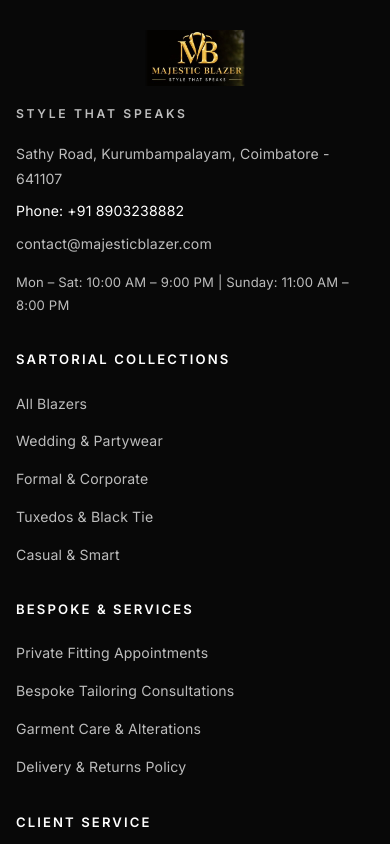
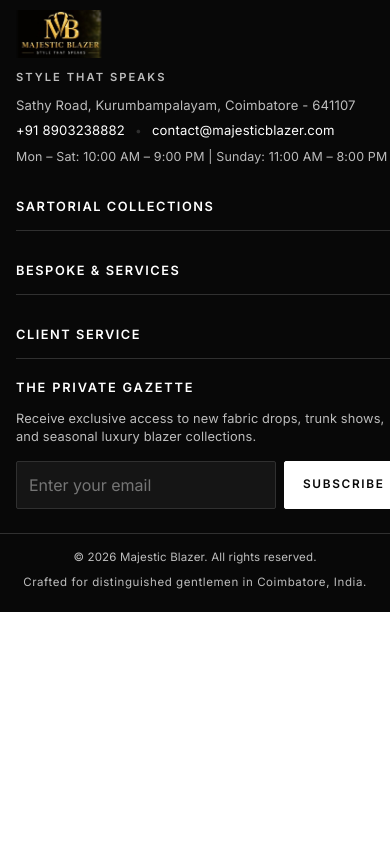
Before and after one commit to arjunrajadurai2006-code/majestic-blazer, a React (Vite) app in the folder client/: page /shop in a window 390 px wide. Shown: the part 1020-1864 px from the top of the page. After the commit the page ends 1632 px from the top, so only its background shows below. Built offline with nearby package versions, Linux system fonts and the light colour scheme; no server answers.

Commit message:
feat(ui): shorten mobile footer with touch accordions, compact brand info, and responsive newsletter

```diff
--- a/client/src/components/layout/Footer.jsx
+++ b/client/src/components/layout/Footer.jsx
@@ -1,5 +1,6 @@
 import { useState } from 'react';
 import { Link } from 'react-router-dom';
+import { ChevronDown } from 'lucide-react';
 import Logo from '../common/Logo';
 import { useToast } from '../../context/ToastContext';
 import { ADMIN_APP_URL } from '../../config/urls';
@@ -16,8 +17,13 @@ export const BUSINESS = {
 
 export default function Footer() {
   const [email, setEmail] = useState('');
+  const [openSection, setOpenSection] = useState(null);
   const { success } = useToast();
   const adminLoginUrl = `${ADMIN_APP_URL}/login`;
+
+  const toggleSection = (section) => {
+    setOpenSection((prev) => (prev === section ? null : section));
+  };
 
   const handleSubscribe = (e) => {
     e.preventDefault();
@@ -30,20 +36,36 @@ export default function Footer() {
   return (
     <footer className={styles.footer} id="site-footer">
       <div className={`container ${styles.grid}`}>
+        {/* Brand & Atelier Coordinates */}
         <div className={styles.brand}>
-          <Logo height={56} variant="bare" />
+          <Logo height={48} variant="bare" className={styles.brandLogo} />
           <p className={styles.tagline}>{BUSINESS.tagline}</p>
           <address className={styles.address}>
             <p>{BUSINESS.address}</p>
-            <p><a href={`tel:+91${BUSINESS.phone}`} className={styles.phoneLink}>Phone: +91 {BUSINESS.phone}</a></p>
-            <p><a href={`mailto:${BUSINESS.email}`}>{BUSINESS.email}</a></p>
+            <div className={styles.contactRow}>
+              <a href={`tel:+91${BUSINESS.phone}`} className={styles.phoneLink}>+91 {BUSINESS.phone}</a>
+              <span className={styles.dotSeparator}>•</span>
+              <a href={`mailto:${BUSINESS.email}`} className={styles.emailLink}>{BUSINESS.email}</a>
+            </div>
             <p className={styles.hours}>{BUSINESS.hours}</p>
           </address>
         </div>
 
+        {/* Column 1: Sartorial Collections */}
         <div className={styles.col}>
-          <h3>Sartorial Collections</h3>
-          <ul>
+          <button
+            type="button"
+            className={styles.colHeaderBtn}
+            onClick={() => toggleSection('collections')}
+            aria-expanded={openSection === 'collections'}
+          >
+            <span>Sartorial Collections</span>
+            <ChevronDown
+              size={15}
+              className={`${styles.colChevron} ${openSection === 'collections' ? styles.chevronRotated : ''}`}
+            />
+          </button>
+          <ul className={`${styles.colList} ${openSection === 'collections' ? styles.listOpen : ''}`}>
             <li><Link to="/shop">All Blazers</Link></li>
             <li><Link to="/shop?category=wedding-partywear">Wedding & Partywear</Link></li>
             <li><Link to="/shop?category=formal-blazers">Formal & Corporate</Link></li>
@@ -52,9 +74,21 @@ export default function Footer() {
           </ul>
         </div>
 
+        {/* Column 2: Bespoke & Services */}
         <div className={styles.col}>
-          <h3>Bespoke & Services</h3>
-          <ul>
+          <button
+            type="button"
+            className={styles.colHeaderBtn}
+            onClick={() => toggleSection('bespoke')}
+            aria-expanded={openSection === 'bespoke'}
+          >
+            <span>Bespoke & Services</span>
+            <ChevronDown
+              size={15}
+              className={`${styles.colChevron} ${openSection === 'bespoke' ? styles.chevronRotated : ''}`}
+            />
+          </button>
+          <ul className={`${styles.colList} ${openSection === 'bespoke' ? styles.listOpen : ''}`}>
             <li><Link to="/contact">Private Fitting Appointments</Link></li>
             <li><Link to="/contact">Bespoke Tailoring Consultations</Link></li>
             <li><Link to="/terms-and-conditions">Garment Care & Alterations</Link></li>
@@ -62,9 +96,21 @@ export default function Footer() {
           </ul>
         </div>
 
+        {/* Column 3: Client Service */}
         <div className={styles.col}>
-          <h3>Client Service</h3>
-          <ul>
+          <button
+            type="button"
+            className={styles.colHeaderBtn}
+            onClick={() => toggleSection('client')}
+            aria-expanded={openSection === 'client'}
+          >
+            <span>Client Service</span>
+            <ChevronDown
+              size={15}
+              className={`${styles.colChevron} ${openSection === 'client' ? styles.chevronRotated : ''}`}
+            />
+          </button>
+          <ul className={`${styles.colList} ${openSection === 'client' ? styles.listOpen : ''}`}>
             <li><Link to="/profile">My Account</Link></li>
             <li><Link to="/orders">Order History & Invoices</Link></li>
             <li><Link to="/wishlist">Saved Pieces</Link></li>
@@ -76,13 +122,14 @@ export default function Footer() {
           </ul>
         </div>
 
+        {/* Newsletter */}
         <div className={styles.newsletter}>
           <h3>The Private Gazette</h3>
           <p>Receive exclusive access to new fabric drops, trunk shows, and seasonal luxury blazer collections.</p>
           <form onSubmit={handleSubscribe} className={styles.newsForm}>
             <input
               type="email"
-              placeholder="Enter your email address"
+              placeholder="Enter your email"
               value={email}
               onChange={(e) => setEmail(e.target.value)}
               required
--- a/client/src/components/layout/Footer.module.css
+++ b/client/src/components/layout/Footer.module.css
@@ -2,7 +2,7 @@
   margin-top: auto;
   background: var(--color-obsidian);
   border-top: 1px solid var(--color-border-dark);
-  padding: 88px 0 36px;
+  padding: 80px 0 36px;
   color: var(--color-text-light-secondary);
   font-size: 0.9rem;
 }
@@ -16,12 +16,17 @@
 .brand {
   display: flex;
   flex-direction: column;
-  gap: 18px;
+  gap: 16px;
+}
+
+.brandLogo {
+  display: inline-block;
+  width: fit-content;
 }
 
 .tagline {
   color: var(--color-text-light-secondary);
-  font-size: 0.76rem;
+  font-size: 0.74rem;
   font-weight: 600;
   letter-spacing: 0.22em;
   text-transform: uppercase;
@@ -37,23 +42,59 @@
   font-size: 0.88rem;
 }
 
-.phoneLink {
+.contactRow {
+  display: flex;
+  align-items: center;
+  gap: 8px;
+}
+
+.dotSeparator {
+  color: var(--color-border-dark);
+  font-size: 0.75rem;
+}
+
+.phoneLink,
+.emailLink {
   color: var(--color-text-light);
   text-decoration: none;
   transition: color var(--transition-fast);
 }
 
-.phoneLink:hover {
+.phoneLink:hover,
+.emailLink:hover {
   color: var(--color-white);
 }
 
 .hours {
   color: var(--color-text-light-secondary);
   font-size: 0.82rem;
-  margin-top: 6px;
+  margin-top: 4px;
 }
 
-.col h3,
+/* Accordion Header / Heading */
+.colHeaderBtn {
+  background: none;
+  border: none;
+  padding: 0;
+  width: 100%;
+  display: flex;
+  justify-content: space-between;
+  align-items: center;
+  color: var(--color-white);
+  font-size: 0.82rem;
+  font-family: var(--font-body);
+  letter-spacing: 0.16em;
+  text-transform: uppercase;
+  margin-bottom: 24px;
+  font-weight: 600;
+  text-align: left;
+  cursor: default;
+}
+
+.colChevron {
+  display: none;
+}
+
 .newsletter h3 {
   color: var(--color-white);
   font-size: 0.82rem;
@@ -64,10 +105,13 @@
   font-weight: 600;
 }
 
-.col ul {
+.colList {
   display: flex;
   flex-direction: column;
   gap: 14px;
+  list-style: none;
+  margin: 0;
+  padding: 0;
 }
 
 .col a {
@@ -81,6 +125,10 @@
 .col a:hover {
   color: var(--color-white);
   transform: translateX(4px);
+}
+
+.adminFooterLink {
+  opacity: 0.85;
 }
 
 .newsletter {
@@ -138,8 +186,8 @@
 }
 
 .bottom {
-  margin-top: 64px;
-  padding-top: 28px;
+  margin-top: 56px;
+  padding-top: 24px;
   border-top: 1px solid var(--color-border-dark);
   display: flex;
   justify-content: space-between;
@@ -155,10 +203,11 @@
   color: var(--color-text-light-secondary);
 }
 
+/* Tablet Layout */
 @media (max-width: 1024px) {
   .grid {
     grid-template-columns: repeat(2, 1fr);
-    gap: 40px;
+    gap: 36px;
   }
   .brand {
     grid-column: span 2;
@@ -168,49 +217,145 @@
   }
 }
 
+/* Mobile Layout - Ultra-compact, luxury touch-friendly */
 @media (max-width: 640px) {
   .footer {
-    padding: 56px 0 28px;
+    padding: 36px 0 20px;
   }
 
   .grid {
     grid-template-columns: 1fr;
-    gap: 36px;
+    gap: 16px;
   }
 
-  .brand, .newsletter {
+  .brand,
+  .newsletter {
     grid-column: auto;
   }
 
-  .newsInput,
+  .brand {
+    gap: 10px;
+  }
+
+  .tagline {
+    font-size: 0.7rem;
+    letter-spacing: 0.18em;
+  }
+
+  .address {
+    font-size: 0.82rem;
+    line-height: 1.5;
+    gap: 5px;
+  }
+
+  .contactRow {
+    flex-wrap: wrap;
+    gap: 6px 10px;
+  }
+
+  .hours {
+    font-size: 0.78rem;
+    margin-top: 2px;
+  }
+
+  /* Accordion Rows for Link Columns */
+  .col {
+    border-bottom: 1px solid var(--color-border-dark);
+  }
+
+  .colHeaderBtn {
+    cursor: pointer;
+    padding: 13px 0;
+    margin-bottom: 0;
+    font-size: 0.8rem;
+    letter-spacing: 0.12em;
+    user-select: none;
+    -webkit-tap-highlight-color: transparent;
+  }
+
+  .colChevron {
+    display: inline-block;
+    color: var(--color-gold);
+    transition: transform 0.28s cubic-bezier(0.4, 0, 0.2, 1);
+  }
+
+  .chevronRotated {
+    transform: rotate(180deg);
+  }
+
+  .colList {
+    overflow: hidden;
+    max-height: 0;
+    opacity: 0;
+    gap: 10px;
+    transition: max-height 0.3s cubic-bezier(0.4, 0, 0.2, 1), opacity 0.2s ease, padding 0.2s ease;
+    padding: 0;
+  }
+
+  .listOpen {
+    max-height: 380px;
+    opacity: 1;
+    padding: 4px 0 16px;
+  }
+
+  .col a {
+    font-size: 0.84rem;
+    padding: 2px 0;
+  }
+
+  /* Compact Newsletter */
+  .newsletter {
+    padding-top: 6px;
+    gap: 10px;
+  }
+
+  .newsletter h3 {
+    margin-bottom: 4px;
+    font-size: 0.8rem;
+    letter-spacing: 0.14em;
+  }
+
+  .newsletter p {
+    font-size: 0.8rem;
+    line-height: 1.45;
+  }
+
+  .newsForm {
+    flex-direction: row;
+    gap: 8px;
+    margin-top: 4px;
+  }
+
+  .newsInput {
+    flex: 1;
+    padding: 10px 12px;
+    font-size: 0.82rem;
+    box-sizing: border-box;
+  }
+
   .newsBtn {
-    width: 100%;
+    padding: 10px 18px;
+    font-size: 0.74rem;
+    white-space: nowrap;
     box-sizing: border-box;
+    width: auto;
   }
 
   .bottom {
     flex-direction: column;
     text-align: center;
-    gap: 12px;
-    margin-top: 44px;
+    gap: 6px;
+    margin-top: 24px;
+    padding-top: 14px;
+    font-size: 0.72rem;
   }
 }
 
-@media (max-width: 360px) {
-  .footer {
-    padding: 40px 0 20px;
+@media (max-width: 380px) {
+  .newsForm {
+    flex-direction: column;
   }
-
-  .grid {
-    gap: 28px;
-  }
-
-  .col h3,
-  .newsletter h3 {
-    margin-bottom: 16px;
-  }
-
-  .col ul {
-    gap: 10px;
+  .newsBtn {
+    width: 100%;
   }
 }
```
